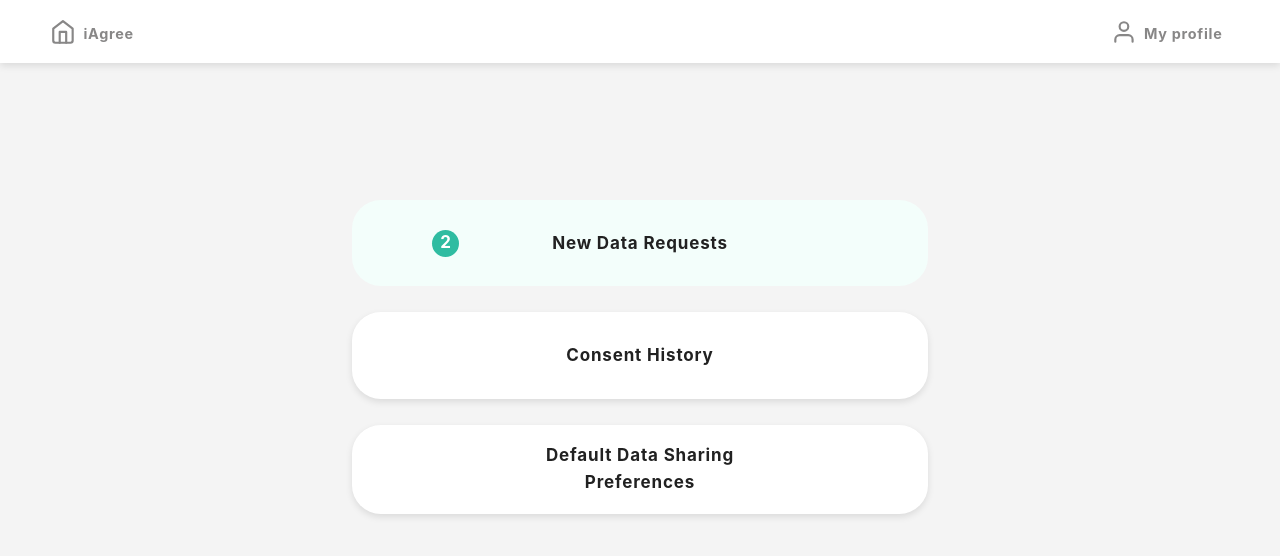
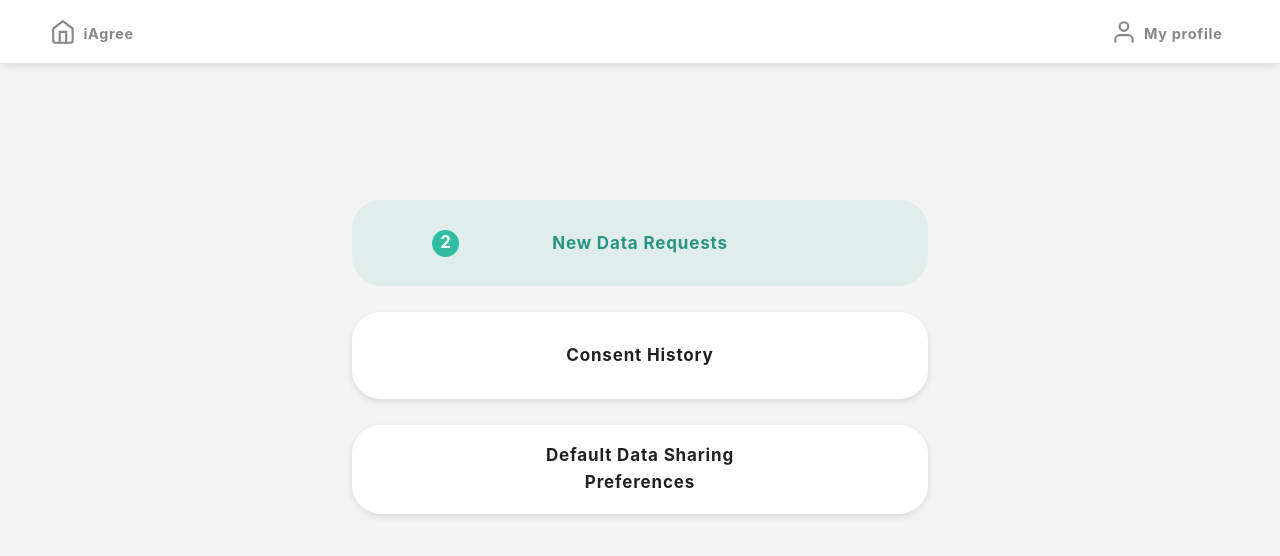
Before and after one commit to huzhx/baseline-preference, a React (Create React App) app: page / in a window 1280 px wide. In both pictures the pointer is over the element 640 px from the left and 243 px from the top of the page. Shown: the top 556 px of the page. Built offline with nearby package versions, Linux system fonts and the light colour scheme.

Commit message:
adjust HomeElement style

```diff
--- a/src/HomeElement.module.css
+++ b/src/HomeElement.module.css
@@ -18,7 +18,9 @@
 
 .home_element:hover {
   box-shadow: none;
-  background-color: var(--primary-color-light-extra);
+  color: var(--primary-color-dark-extra);
+  background-color: var(--background-color-primary);
+  font-weight: 700;
 }
 
 .home_element__label {
```
